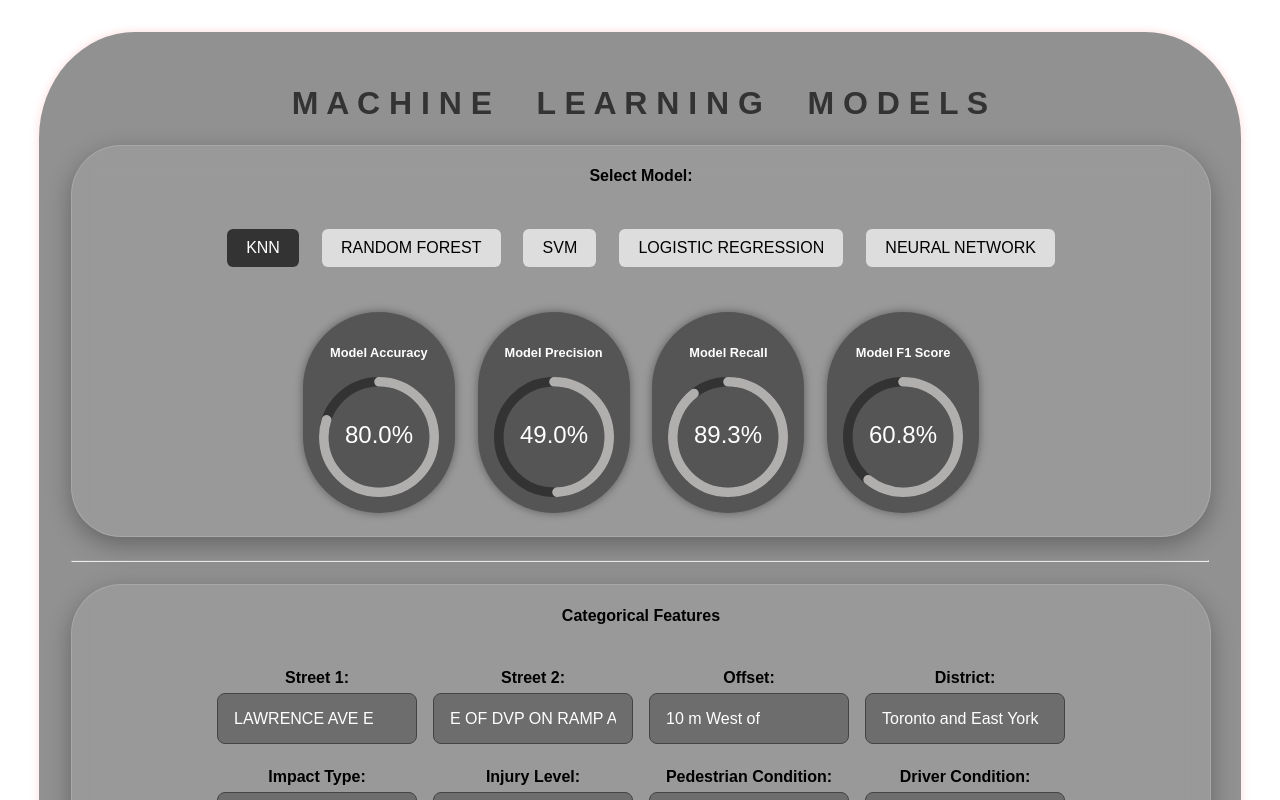
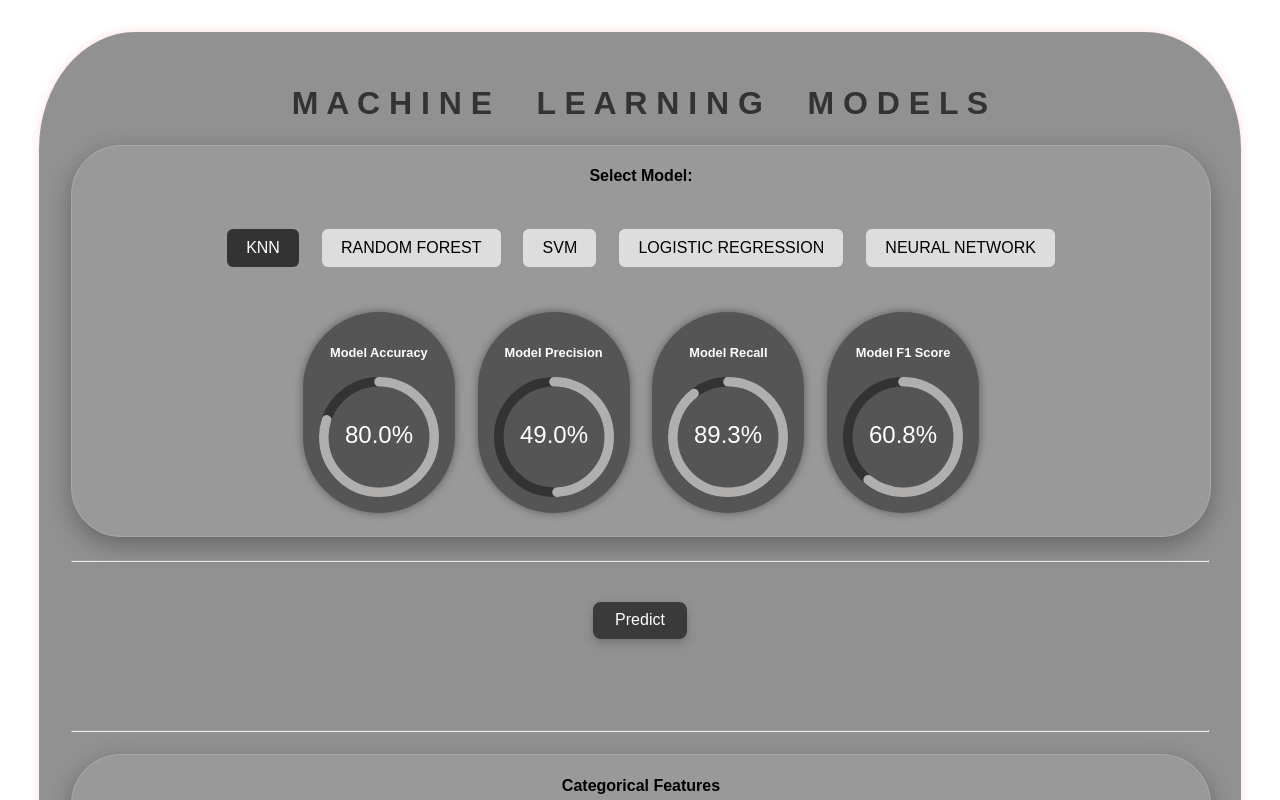
Before and after one commit to Jaturaput-Jongsubcharoen/ML_client, a React (Vite) app: page / in a window 1280 px wide. Shown: the top 800 px of the page. Built offline with nearby package versions, Linux system fonts and the light colour scheme.

Commit message:
Jaturaput_update9

```diff
--- a/src/App.css
+++ b/src/App.css
@@ -274,6 +274,21 @@ strong {
 
 
 /*-------------------------------------------*/
+.model-button-main-predict {
+  display: flex;
+  flex-direction: column;
+  align-items: center;
+  justify-content: center;
+  gap: 10px;
+  margin-top: 20px;
+  padding: 20px;
+  min-height: 100px;
+  justify-content: flex-start;
+  /*background-color: rgba(255, 255, 255, 0.03);*/
+  /*border-radius: 12px;*/
+  /*box-shadow: 0 0 12px rgba(0, 0, 0, 0.3);*/
+}
+
 .model-button-main-group {
   display: flex;
   justify-content: center;
--- a/src/App.jsx
+++ b/src/App.jsx
@@ -191,7 +191,19 @@ function App() {
           </div>
         </div>
       </div>
+      <hr />
 
+      <div className="model-button-main-predict">
+      <button className="predict-button" type="button" onClick={handlePredict}>Predict</button>
+
+      {prediction !== null && (
+        <p>Prediction: {prediction === 1 ? "Fatal (1)" : "Non-Fatal (0)"}</p>
+      )}
+
+      {error && (
+        <p style={{ color: "red" }}>Error: {error}</p>
+      )}
+      </div>
 
       <hr />
       <div className="model-button-main-group">
@@ -268,15 +280,7 @@ function App() {
         </div>
       </div>
       <br />
-      <button className="predict-button" type="button" onClick={handlePredict}>Predict</button>
 
-      {prediction !== null && (
-        <p>Prediction: {prediction === 1 ? "Fatal (1)" : "Non-Fatal (0)"}</p>
-      )}
-
-      {error && (
-        <p style={{ color: "red" }}>Error: {error}</p>
-      )}
     </div>
   );
 }
```
